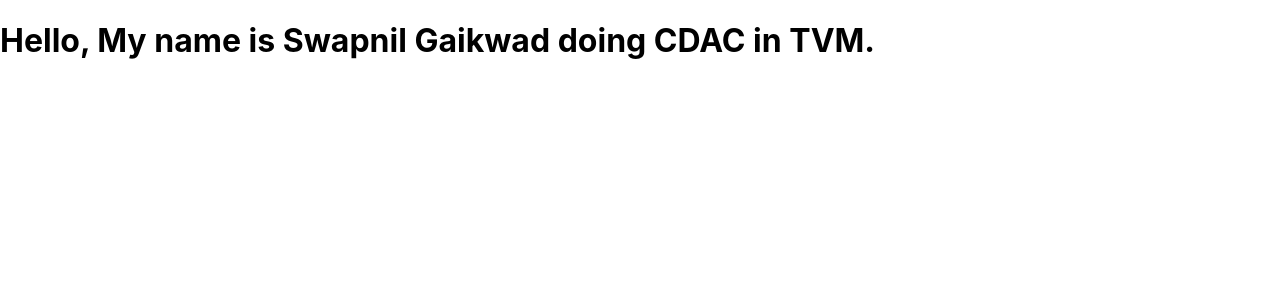
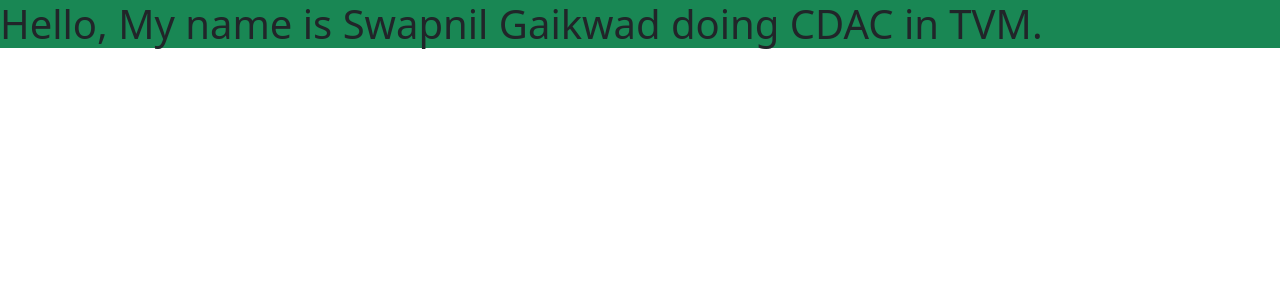
Before and after one commit to swapnilgaikwad18/-DAC_ReactAssignment-22-05-2023, a React (Create React App) app: page / in a window 1280 px wide. Shown: the top 300 px of the page. Built offline with nearby package versions, Linux system fonts and the light colour scheme.

Commit message:
install-bootstrap-&-display-text-with-css-style

```diff
--- a/package.json
+++ b/package.json
@@ -6,6 +6,7 @@
     "@testing-library/jest-dom": "^5.16.5",
     "@testing-library/react": "^13.4.0",
     "@testing-library/user-event": "^13.5.0",
+    "bootstrap": "^5.2.3",
     "react": "^18.2.0",
     "react-dom": "^18.2.0",
     "react-scripts": "5.0.1",
--- a/src/App.js
+++ b/src/App.js
@@ -1,6 +1,8 @@
-//A user-defined component that has a local variable text .The component must display this
-//text as a main heading using interpolation.
-//Display this tag from App component
+/* A user-defined component that has two local variables text and style where text is any
+string and style contains css style property . The component must display this text as a main
+heading with the style applied using interpolation.
+Display this tag from App component */
+
 
 function App(){
   return(
@@ -11,7 +13,9 @@
 
 function Display(){
   let text = `Hello, My name is Swapnil Gaikwad doing CDAC in TVM.`;
-  return(<div><h1>{text}</h1></div>);
+  let theme = "bg-success";
+
+  return(<div className={theme}><h1>{text}</h1></div>);
 }
 
 export default App;
--- a/src/index.js
+++ b/src/index.js
@@ -3,6 +3,7 @@
 import './index.css';
 import App from './App';
 import reportWebVitals from './reportWebVitals';
+import "bootstrap/dist/css/bootstrap.css";
 
 const root = ReactDOM.createRoot(document.getElementById('root'));
 root.render(
```
Also changed, not shown: 1 other file (tests, documents, lock files or other folders).
